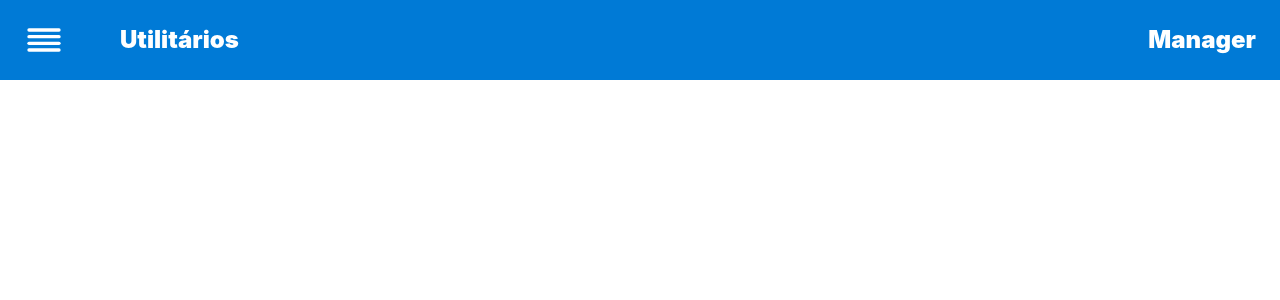
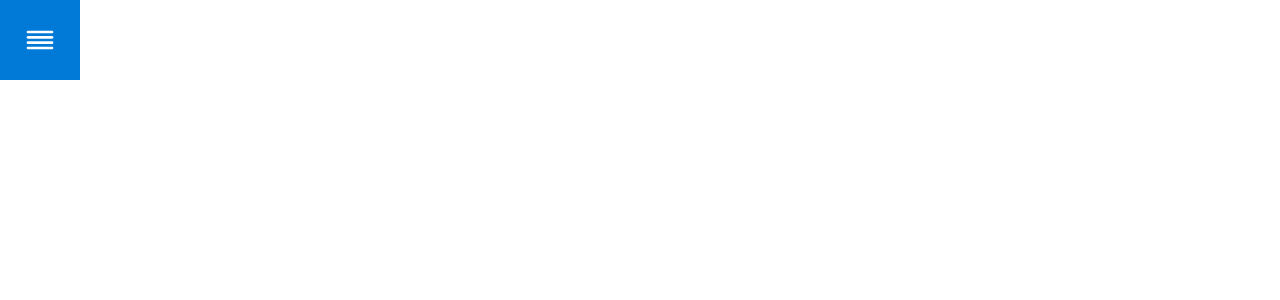
Before and after one commit to leo3210k/User_Page, a Vue app: page / in a window 1280 px wide. Shown: the top 300 px of the page. Built offline with nearby package versions, Linux system fonts and the light colour scheme.

Commit message:
feat: add grid to PageModel

```diff
--- a/src/components/template/PageModel.vue
+++ b/src/components/template/PageModel.vue
@@ -1,5 +1,5 @@
 <template>
-  <div>
+  <div class="grid grid-rows-[5rem_1fr] grid-cols-[5rem_1fr]">
     <Header />
     <SideMenu />
   </div>
@@ -10,7 +10,7 @@ import Header from '@/components/template/Header.vue'
 import SideMenu from '@/components/template/SideMenu.vue'
 
 export default {
-  name: "Home",
+  name: "PageModel",
   components: { Header, SideMenu }
 }
 </script>
```
